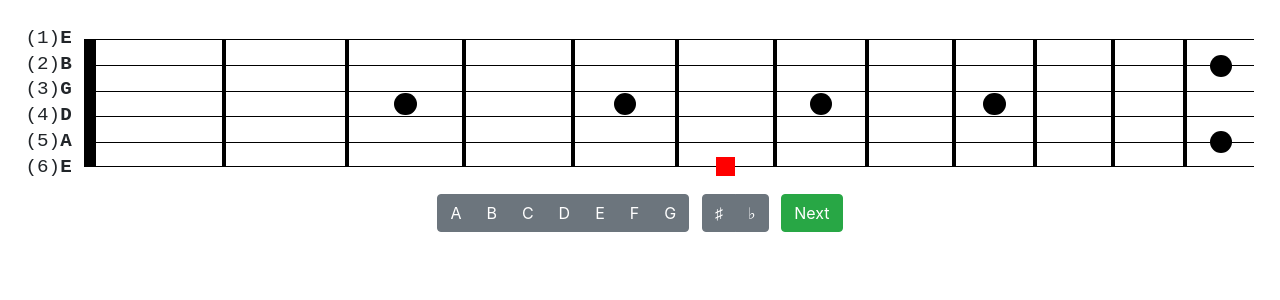
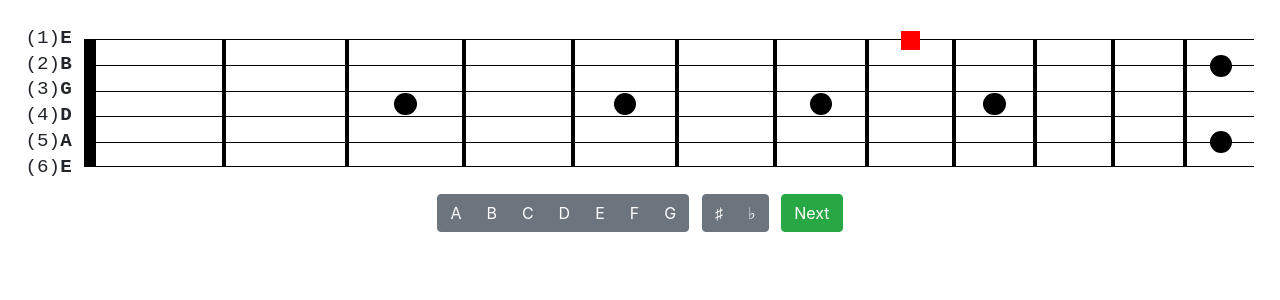
Before and after one commit to meddy/fretboard-trainer, a React (Create React App) app: page / in a window 1280 px wide. Shown: the top 300 px of the page. Built offline with nearby package versions, Linux system fonts and the light colour scheme.

Commit message:
Make random notes.

```diff
--- a/src/App.tsx
+++ b/src/App.tsx
@@ -1,4 +1,4 @@
-import React from "react";
+import React, { useState } from "react";
 
 import styles from "./App.module.css";
 import Fretboard from "./Fretboard";
@@ -18,10 +18,15 @@ function randomNotePosition() {
 }
 
 function App() {
+  const [position, setPosition] = useState(randomNotePosition());
   return (
     <div className={styles.container}>
-      <Fretboard {...randomNotePosition()} />
-      <NoteSelector />
+      <Fretboard {...position} />
+      <NoteSelector
+        onNext={() => {
+          setPosition(randomNotePosition());
+        }}
+      />
     </div>
   );
 }
--- a/src/NoteSelector.tsx
+++ b/src/NoteSelector.tsx
@@ -18,7 +18,11 @@ enum Accidental {
   FLAT = "flat",
 }
 
-export default function NoteSelector() {
+interface NoteSelectorProps {
+  onNext: () => void;
+}
+
+export default function NoteSelector(props: NoteSelectorProps) {
   const [note, setSelectedNote] = useState<Note | null>(null);
   const [accidental, setAccidental] = useState<Accidental | null>(null);
 
@@ -82,7 +86,9 @@ export default function NoteSelector() {
           &#9837;
         </Button>
       </ButtonGroup>
-      <Button color="success">Next</Button>
+      <Button color="success" onClick={props.onNext}>
+        Next
+      </Button>
     </div>
   );
 }
```
